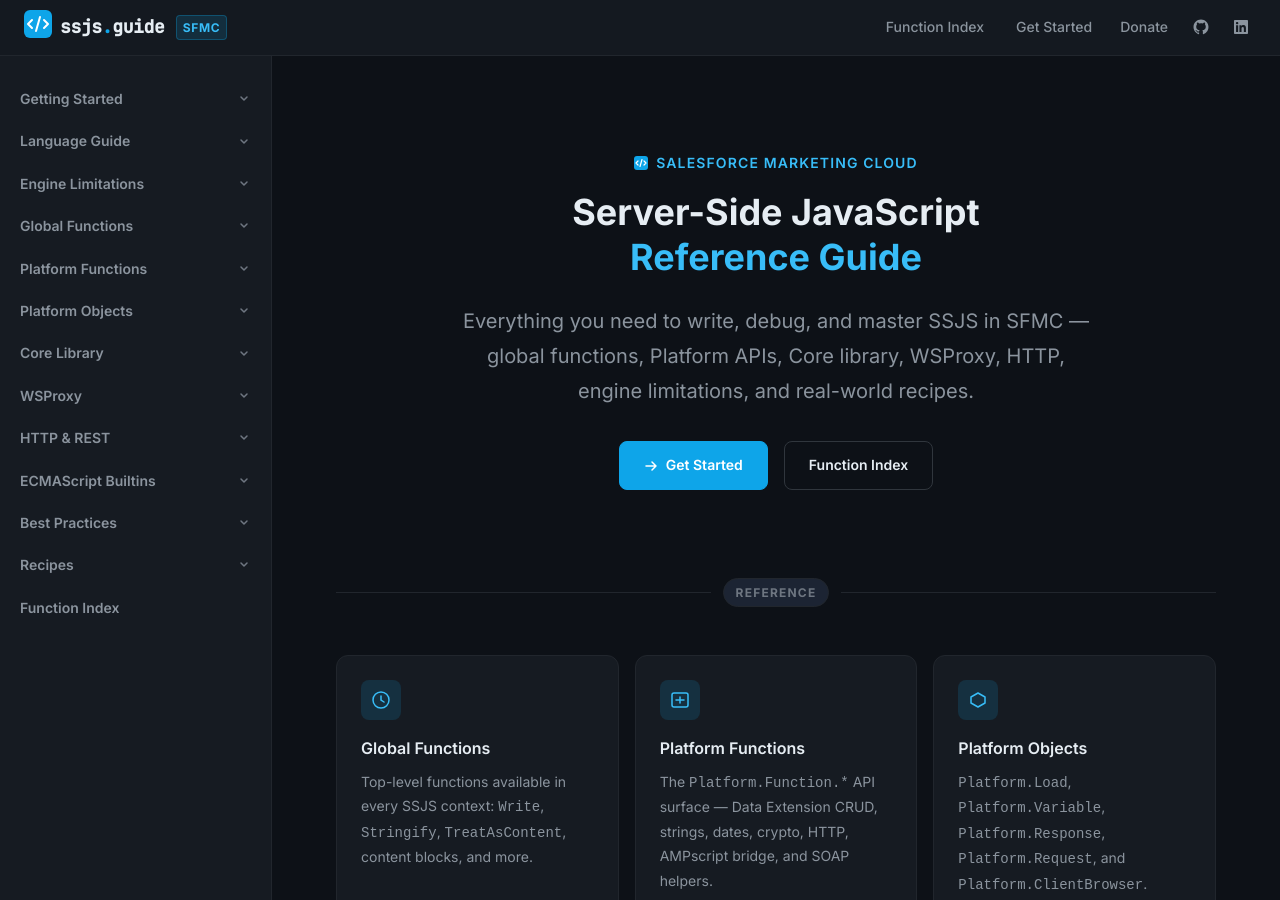
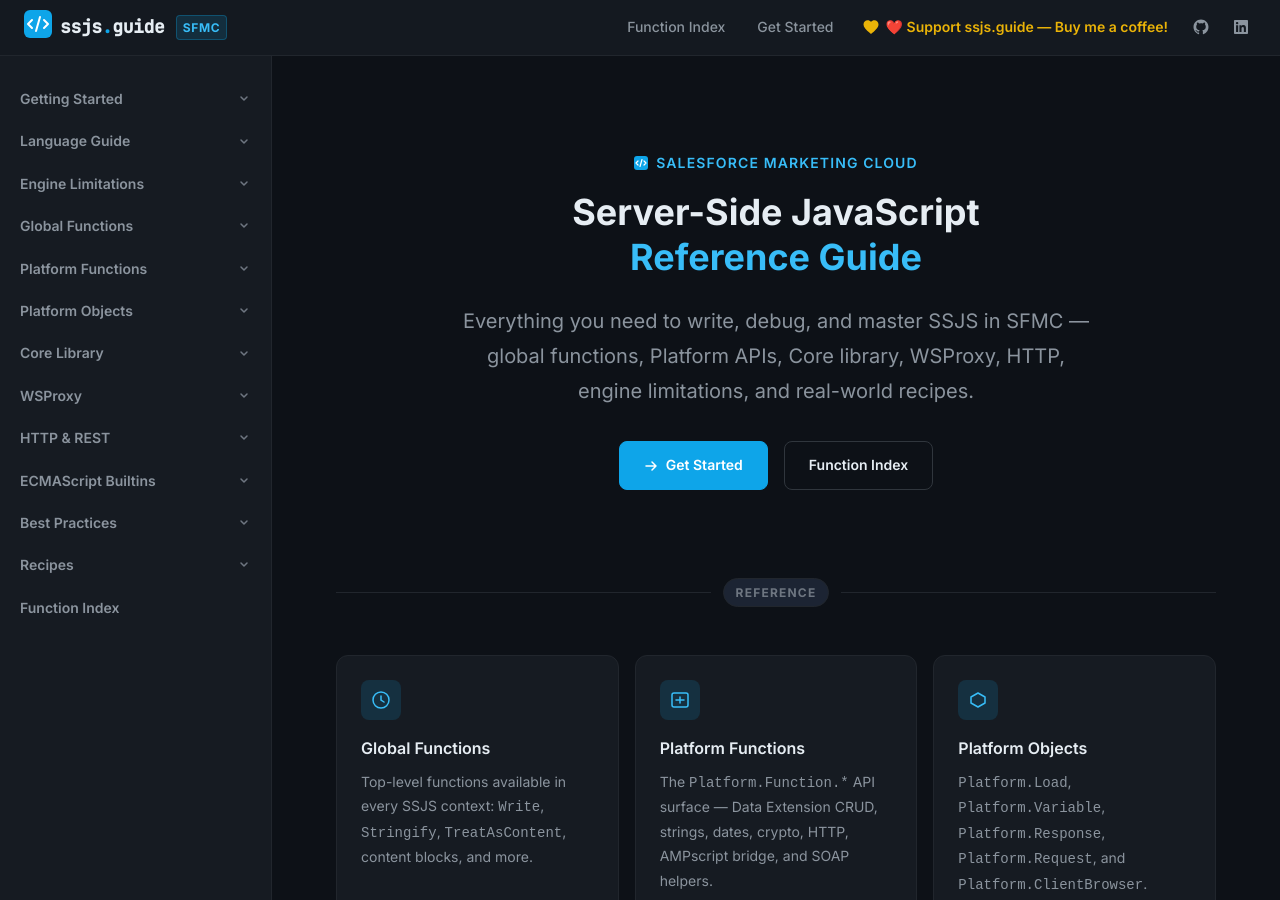
Before and after one commit to JoernBerkefeld/ssjs.guide, a Jekyll site: the page built from index.md, in a window 1280 px wide and 900 px high. Built offline with Jekyll 4.4.1, drawn with Linux system fonts in a browser that asks for light colours.

Commit message:
update donate button

```diff
--- a/_includes/header.html
+++ b/_includes/header.html
@@ -28,7 +28,16 @@
     <nav class="header-nav">
       <a href="{{ '/function-index/' | relative_url }}" class="header-nav-link">Function Index</a>
       <a href="{{ '/getting-started/' | relative_url }}" class="header-nav-link">Get Started</a>
-      <a href="https://www.paypal.com/donate/?hosted_button_id=525ZFRGRPTJRL" class="header-nav-link header-nav-link--icon" target="_blank" rel="noopener" aria-label="Donate">Donate</a>
+      <a href="https://www.paypal.com/donate/?hosted_button_id=525ZFRGRPTJRL"
+         class="header-nav-link header-nav-link--icon donate-cta"
+         target="_blank" rel="noopener" aria-label="Support this project"
+         style="display: flex; align-items: center; color: #eab308; font-weight: 600;">
+        <svg width="18" height="18" viewBox="0 0 24 24" fill="#eab308" style="margin-right: 6px; vertical-align: middle;" aria-hidden="true">
+          <path d="M12 21.35l-1.45-1.32C5.2 15.36 2 12.28 2 8.5 2 5.42 4.42 3 7.5 3c1.74 0 3.41 0.81 4.5 2.09C13.09 3.81 14.76 3 16.5 3
+            19.58 3 22 5.42 22 8.5c0 3.78-3.2 6.86-8.55 11.54L12 21.35z"/>
+        </svg>
+        <span>❤️ Support ssjs.guide — Buy&nbsp;me&nbsp;a&nbsp;coffee!</span>
+      </a>
       <a href="https://github.com/JoernBerkefeld" class="header-nav-link header-nav-link--icon" target="_blank" rel="noopener" aria-label="GitHub">
         <svg width="18" height="18" viewBox="0 0 24 24" fill="currentColor" aria-hidden="true">
           <path d="M12 2C6.477 2 2 6.484 2 12.017c0 4.425 2.865 8.18 6.839 9.504.5.092.682-.217.682-.483 0-.237-.008-.868-.013-1.703-2.782.605-3.369-1.343-3.369-1.343-.454-1.158-1.11-1.466-1.11-1.466-.908-.62.069-.608.069-.608 1.003.07 1.531 1.032 1.531 1.032.892 1.53 2.341 1.088 2.91.832.092-.647.35-1.088.636-1.338-2.22-.253-4.555-1.113-4.555-4.951 0-1.093.39-1.988 1.029-2.688-.103-.253-.446-1.272.098-2.65 0 0 .84-.27 2.75 1.026A9.564 9.564 0 0112 6.844c.85.004 1.705.115 2.504.337 1.909-1.296 2.747-1.027 2.747-1.027.546 1.379.202 2.398.1 2.651.64.7 1.028 1.595 1.028 2.688 0 3.848-2.339 4.695-4.566 4.943.359.309.678.92.678 1.855 0 1.338-.012 2.419-.012 2.747 0 .268.18.58.688.482A10.019 10.019 0 0022 12.017C22 6.484 17.522 2 12 2z"/>
```
